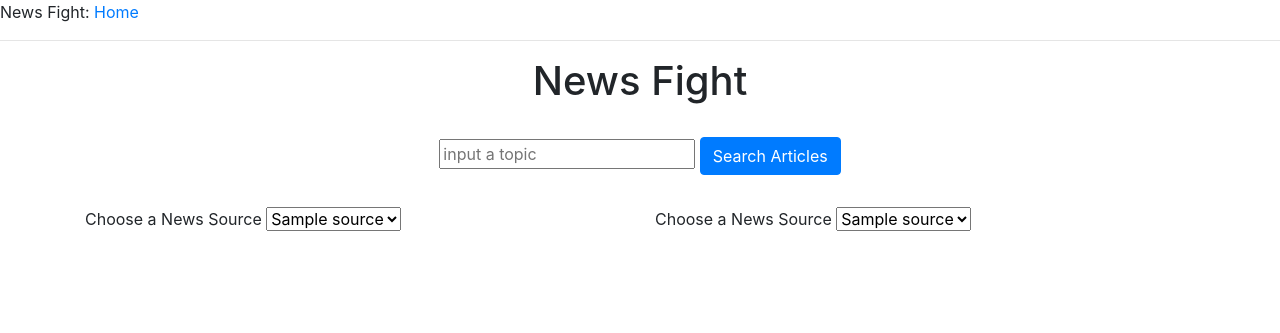
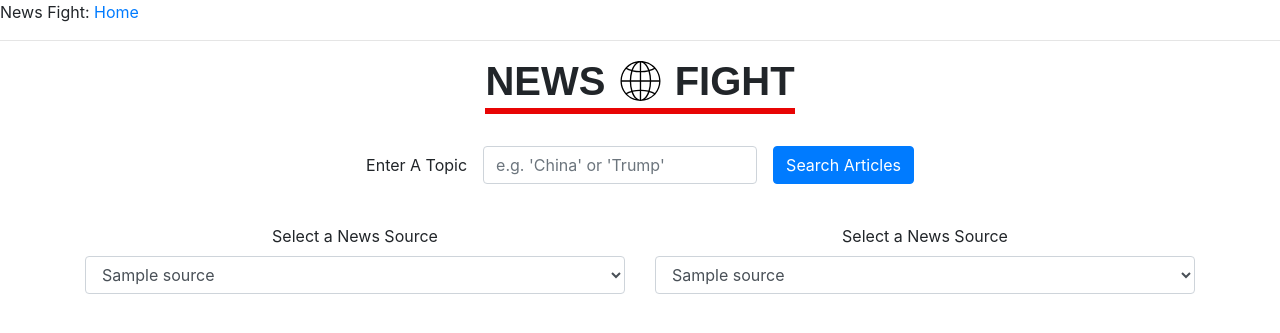
Before and after one commit to learditch/NewsFight, a Flask app: page / in a window 1280 px wide. Shown: the top 333 px of the page. Run offline with Flask 2, Linux system fonts and the light colour scheme; tables that the repository leaves empty hold one stand-in row (values such as "Sample post"); some libraries are stand-ins or nearby versions; some web fonts are replaced.

Commit message:
styling update

```diff
--- a/app/forms.py
+++ /dev/null
@@ -1,3 +0,0 @@
-from flask_wtf import FlaskForm
-from wtforms import StringField, PasswordField, BooleanField, SubmitField
-from wtforms.validators import DataRequired
--- a/app/static/css/style.css
+++ b/app/static/css/style.css
@@ -1,5 +1,42 @@
+* {
+  -webkit-font-smoothing: antialiased;
+  -moz-osx-font-smoothing: grayscale;
+}
+
 li {
   list-style: none;
+}
+
+.title-hr {
+  background: #e80404;
+  height: 0.25rem;
+}
+
+.title {
+  font-family: canada-type-gibson, sans-serif;
+  font-weight: 900;
+  display: inline-block;
+}
+
+.title::after {
+  content: "";
+  display: block;
+  border-top: 6px solid #e80404;
+}
+
+.globe-svg {
+  display: inline;
+  height: 47px;
+  width: 47px;
+  padding-bottom: 7px;
+}
+
+.title-container {
+  text-align: center;
+}
+
+.source-select-container {
+  text-align: center;
 }
 
 .story-thumbnail {
--- a/app/templates/base.html
+++ b/app/templates/base.html
@@ -13,6 +13,9 @@
       integrity="sha384-JcKb8q3iqJ61gNV9KGb8thSsNjpSL0n8PARn9HuZOnIxN0hoP+VmmDGMN5t9UJ0Z"
       crossorigin="anonymous"
     />
+    <link rel="stylesheet" href="https://use.typekit.net/smb2swj.css">
+
+
     <link rel="stylesheet" href="{{ url_for('static', filename="css/style.css") }}" />
     <link rel="shortcut icon" href="{{ url_for('static', filename="assets/favicon.ico") }}" />
 
--- a/app/templates/index.html
+++ b/app/templates/index.html
@@ -1,20 +1,39 @@
 {% extends 'base.html' %} {% block title %} News Fight {% endblock %} {% block
 content %}
-<div class="d-flex justify-content-center mb-4">
-  <h1>News Fight</h1>
+<div class="title-container d-flex flex-column justify-content-center mb-4">
+  <div class="title-text-container">
+    <h1 class="title">
+      NEWS <img class='globe-svg' src="{{ url_for('static',
+      filename="assets/globe.svg") }}" alt=""> FIGHT
+    </h1>
+    <!-- <div class="title-hr-container">
+    <hr class='title-hr'>
+  </div> -->
   </div>
+</div>
+
 <div class="container mb-3">
   <div class="row justify-content-md-center">
     <dv class="form-group">
-      <form action="/search" class="searchForm"  method="POST">
-        <input
+      <form action="/search" class="form-inline searchForm" method="POST">
+        <!-- <input
           type="text"
           class="searchInput"
           id="topic_search"
           name="topic_search"
           placeholder="input a topic"
+        /> -->
+        <div class="form-group mb-2">
+          <label for="topic_search" class="mr-3">Enter A Topic</label>
+          <input
+            name="topic_search"
+            type="text"
+            class="form-control searchInput mr-3"
+            id="topic_search"
+            placeholder="e.g. 'China' or 'Trump'"
           />
           <button class="btn btn-primary">Search Articles</button>
+        </div>
       </form>
     </dv>
   </div>
@@ -22,47 +41,45 @@ content %}
 <div class="contaier">
   <div class="row">
     <div class="col">
-       <!-- LEFT NEWS SOURCES-->        <!-- LEFT NEWS SOURCES- -->
-      <label for="left_sources">Choose a News Source</label>
-      <select name="left_sources" id="left-sources">
+      <!-- LEFT NEWS SOURCES-->
+      <!-- LEFT NEWS SOURCES- -->
+      <div class="source-select-container">
+      <label for="left_sources">Select a News Source</label>
+      <select name="left_sources" class="form-control" id="left-sources">
         {% for source in sources %}
-        <option data-fullurl="{{source['full_url']}}" value="{{source['formatted_url']}}">{{source['name']}}</option>
+        <option
+          data-fullurl="{{source['full_url']}}"
+          value="{{source['formatted_url']}}"
+        >
+          {{source['name']}}
+        </option>
         {% endfor %}
       </select>
-      <!-- <h3> <a href="https://www.cnn.com">CNN</a> Top Stories for <b>Trump</b> Feb 1 - Feb 4 </h3>
-      <h4 class='column_title_leftpadded'>Average Objectivity Score: 4.3</h4> -->
-      <!-- LEFT NEWS SOURCES-->        <!-- LEFT NEWS SOURCES- -->
-      <ul class ='stories' id="stories-left">
-        <!-- TEMPLATE -->        <!-- TEMPLATE -->
-        <!-- <li>
-          <div class="card">
-            <div class="card-body">
-              <p>Objectivity Score: 4.6</p>
-              <img class="story-thumbnail" src="https://cdn.cnn.com/cnnnext/dam/assets/210202112943-lindsey-graham-liz-cheney-split-super-tease.jpg" alt="">
-              <h4>Many voters feel betrayed after GOP lawmaker's impeachment vote</h4>
-              <p class="lead">CNN's Kyung Lah speaks with Trump supporters in Washington state who say they feel betrayed after Rep. Dan Newhouse (R-WA) voted yes on the articles of impeachment of President Donald Trump.</p>
-              <p>Author : Jill Filipovic</p>
-              <p>Published At: 2021-02-03T11:02:47Z </p>
-              <a href='https://www.cnn.com/videos/politics/2021/02/03/donald-trump-supporters-dan-newhouse-impeachment-vote-lah-pgk-vpx-lead.cnn'>Link to Full story</a>
     </div>
-          </div>
-        </li> -->
-         <!-- TEMPLATE -->        <!-- TEMPLATE -->
+      <!-- LEFT NEWS SOURCES-->
+      <!-- LEFT NEWS SOURCES- -->
+      <ul class="stories" id="stories-left">
       </ul>
     </div>
-
-    <!-- RIGHT NEWS SOURCES-->        <!-- RIGHT NEWS SOURCES- -->
+    <!-- RIGHT NEWS SOURCES-->
+    <!-- RIGHT NEWS SOURCES- -->
     <div class="col">
-      <label for="right_sources">Choose a News Source</label>
-      <select name="right_sources" id="right-sources">
+      <div class="source-select-container">
+        <label for="right_sources">Select a News Source</label>
+        <select name="right_sources" class="form-control" id="right-sources">
           {% for source in sources %}
-        <option data-fullurl="{{source['full_url']}}" value="{{source['formatted_url']}}">{{source['name']}}</option>
+          <option
+            data-fullurl="{{source['full_url']}}"
+            value="{{source['formatted_url']}}"
+          >
+            {{source['name']}}
+          </option>
           {% endfor %}
         </select>
-          <!-- RIGHT NEWS SOURCES-->        <!-- RIGHT NEWS SOURCES- -->
-      <ul class ='stories' id="stories-right">
-
-      </ul>
+      </div>
+      <!-- RIGHT NEWS SOURCES-->
+      <!-- RIGHT NEWS SOURCES- -->
+      <ul class="stories" id="stories-right"></ul>
     </div>
   </div>
 </div>
```
Also changed, not shown: app/static/assets/globe.svg (added). Lines whose indentation alone changed are shown as unchanged.
